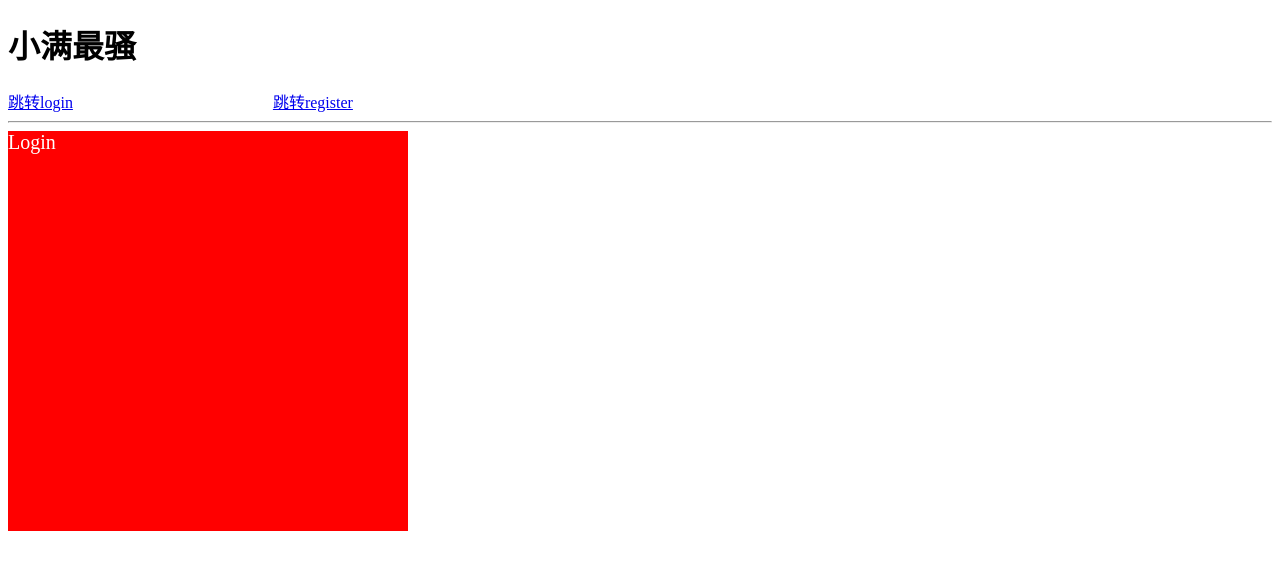
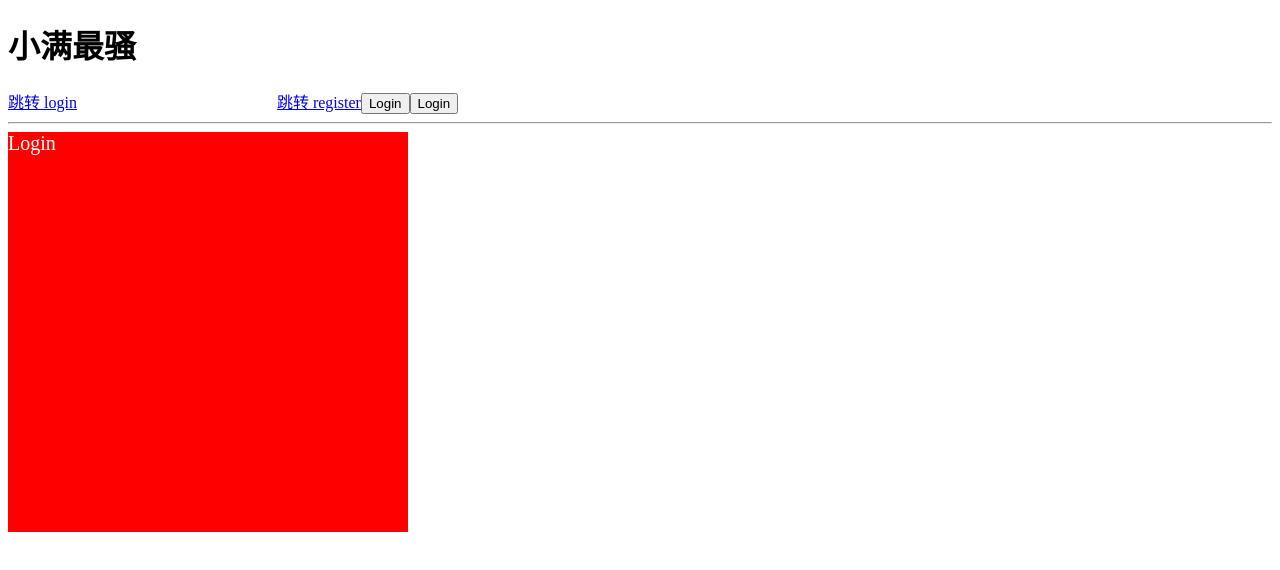
Before and after one commit to Huxzhi/vue-router, a Vue app: page / in a window 1280 px wide. Shown: the top 570 px of the page. Built offline with nearby package versions, Linux system fonts and the light colour scheme.

Commit message:
命名式路由模式

```diff
--- a/src/App.vue
+++ b/src/App.vue
@@ -2,8 +2,13 @@
 
   <div>
     <h1>小满最骚</h1>
-    <router-link tag="div" to="/">跳转login</router-link>
-    <router-link tag="div" style="margin-left:200px" to="/register">跳转register</router-link>
+    <router-link tag="div" to="/">跳转 login</router-link>
+    <router-link tag="div" style="margin-left:200px" to="/register">跳转 register</router-link>
+
+    <button @click="toPage('Login')">Login</button>
+    <button @click="toPage('Register')">Login</button>
+
+
 
     <hr />
     <router-view></router-view>
@@ -13,7 +18,14 @@
 
 <script setup lang='ts'>
 import { ref, reactive } from 'vue'
+import { useRouter } from 'vue-router'
+const router = useRouter()
 
+const toPage = (url: string) => {
+  router.push({
+    name: url
+  })
+}
 </script>
 
 <style lang='less' scoped>
--- a/src/router/index.ts
+++ b/src/router/index.ts
@@ -10,9 +10,11 @@ import { createRouter, createWebHistory, createWebHashHistory, createMemoryHisto
 // 每个路由都需要映射到一个组件。
 const routes: Array<RouteRecordRaw> = [{
   path: '/',
-  component: () => import('../components/Login.vue') //lazy
+  name: 'Login',//命名式路由模式
+  component: () => import('../components/Login.vue') //lazy 懒加载
 }, {
   path: '/register',
+  name: 'Register',
   component: () => import('../components/Register.vue')
 }]
 
@@ -20,7 +22,7 @@ const routes: Array<RouteRecordRaw> = [{
 
 const router = createRouter({
   history: createWebHistory(),
-  routes
+  routes //配置信息
 })
 
 //导出router
```
